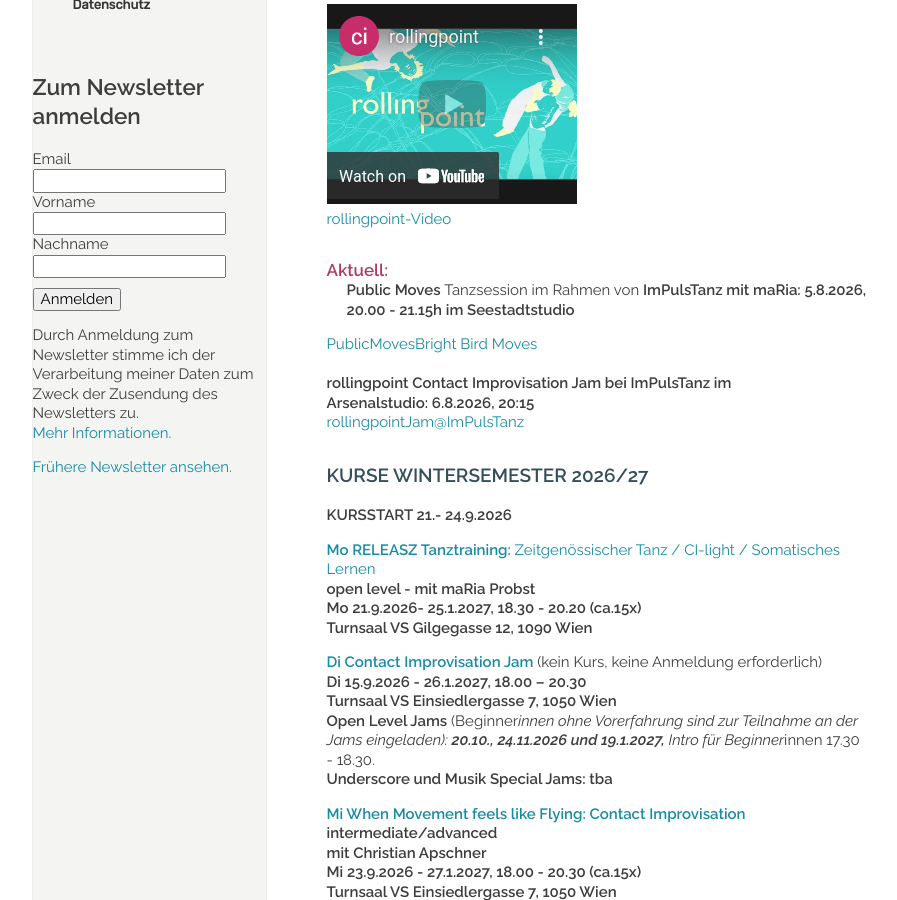
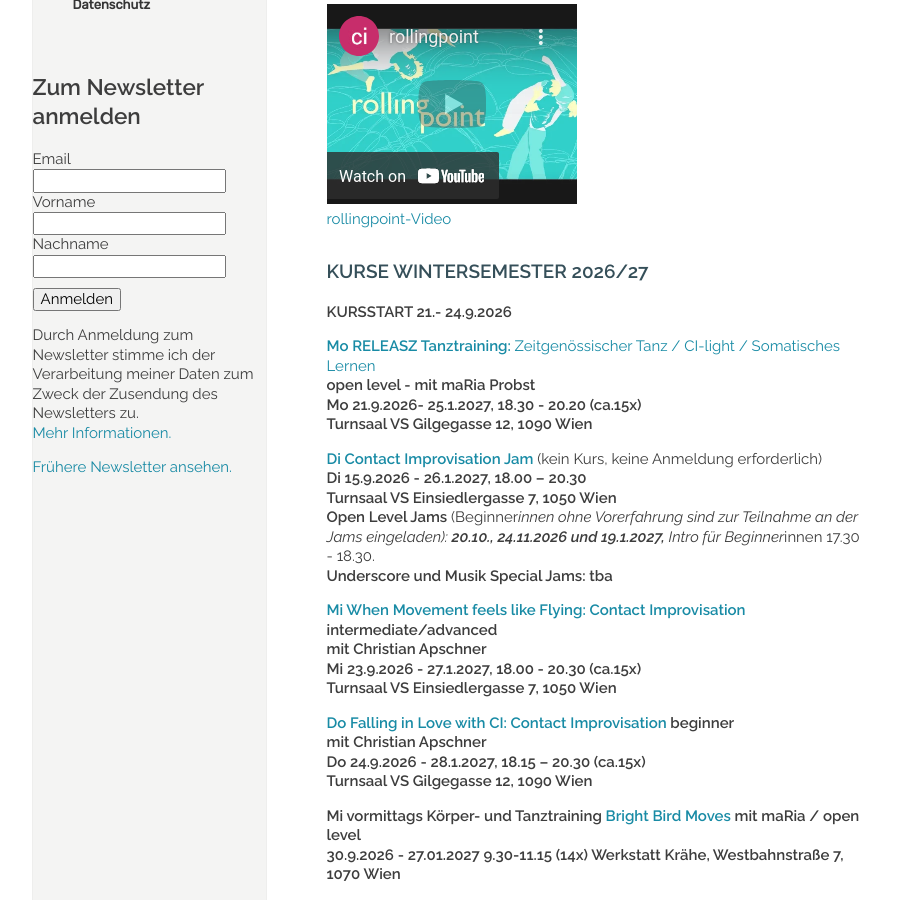
Before and after one commit to manulari/rollingpointat, a Jekyll site: the page built from _pages_de/index.md, in a window 1280 px wide and 900 px high, scrolled down 988 px. Shown: the whole window, without its empty margins (152-1049 px from the left). Built offline with Jekyll 4.4.1, drawn with Linux system fonts in a browser that asks for light colours; comment, search, counter and statistics services are not loaded.

Commit message:
Update page (de) “index”

```diff
--- a/_pages_de/index.md
+++ b/_pages_de/index.md
@@ -26,15 +26,6 @@ Ob mit oder ohne Vorerfahrung – hier bist du richtig!
 ## Videos
 
 <div class="imglink"><a target="_blank" href="https://www.youtube.com/embed/kp3DqzN1Ldo"><img src="/assets/uploads/video_vorschau_rollingpoint.png" alt="" /><div>rollingpoint-Video</div></a></div>
-
-#### **Aktuell:**
-
-**Public Moves** Tanzsession im Rahmen von **ImPulsTanz mit maRia: 5.8.2026, 20.00 - 21.15h im Seestadtstudio**
-
-[PublicMovesBright Bird Moves](https://us.list-manage.com/UTulksZhfAs?e=4de8c5a696&c2id=c177fe362e7d53d9d732a77051379f8c)\
-\
-**rollingpoint Contact  Improvisation Jam  bei ImPulsTanz im Arsenalstudio:** **6.8.2026, 20:15**\
-[rollingpointJam@ImPulsTanz](https://us.list-manage.com/a1wIvwGpz8l?e=4de8c5a696&c2id=c177fe362e7d53d9d732a77051379f8c)
 
 ### **KURSE WINTERSEMESTER 2026/27**
 
```
